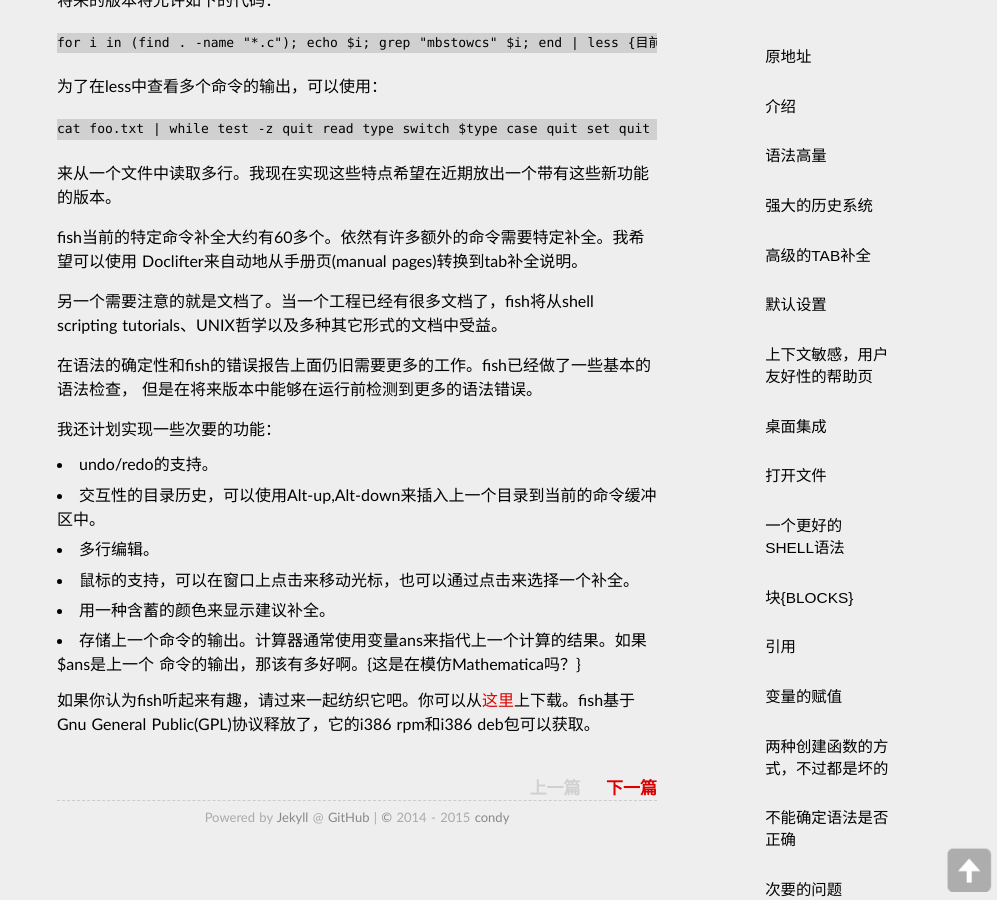
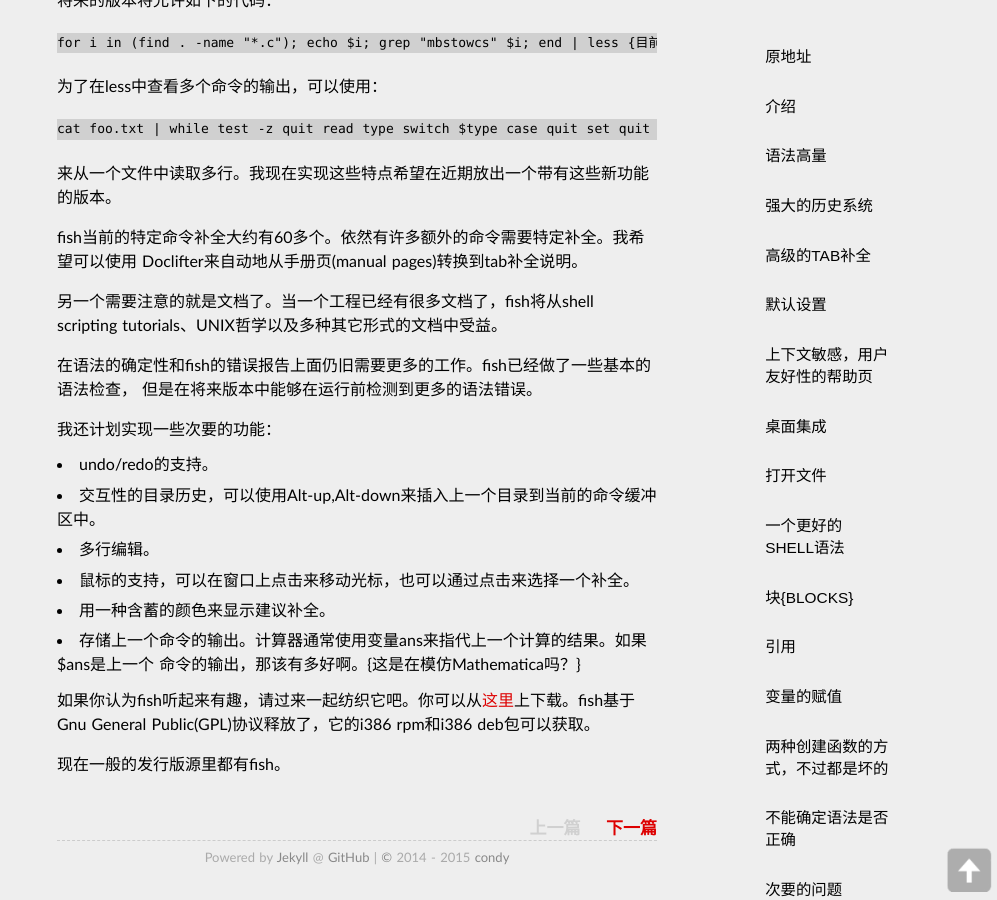
Before and after one commit to condy0919/condy0919.github.io, a Jekyll site: the page built from _posts/2013-10-04-a-friendly-shell.md, in a window 1280 px wide and 900 px high, scrolled down 6578 px. Shown: the whole window, without its empty margins (283-1280 px from the left). Built offline with Jekyll 4.4.1, drawn with Linux system fonts in a browser that asks for light colours; some web fonts are replaced; formulas are drawn with MathJax 3; comment, search, counter and statistics services are not loaded.

Commit message:
Minor Update

```diff
--- a/_posts/2013-10-04-a-friendly-shell.md
+++ b/_posts/2013-10-04-a-friendly-shell.md
@@ -205,3 +205,5 @@ fish当前的特定命令补全大约有60多个。依然有许多额外的命
 * 存储上一个命令的输出。计算器通常使用变量ans来指代上一个计算的结果。如果$ans是上一个 命令的输出，那该有多好啊。{这是在模仿Mathematica吗？}
 
 如果你认为fish听起来有趣，请过来一起纺织它吧。你可以从[这里](http://roo.no-ip.org/fish/)上下载。fish基于Gnu General Public(GPL)协议释放了，它的i386 rpm和i386 deb包可以获取。
+
+现在一般的发行版源里都有fish。
```
